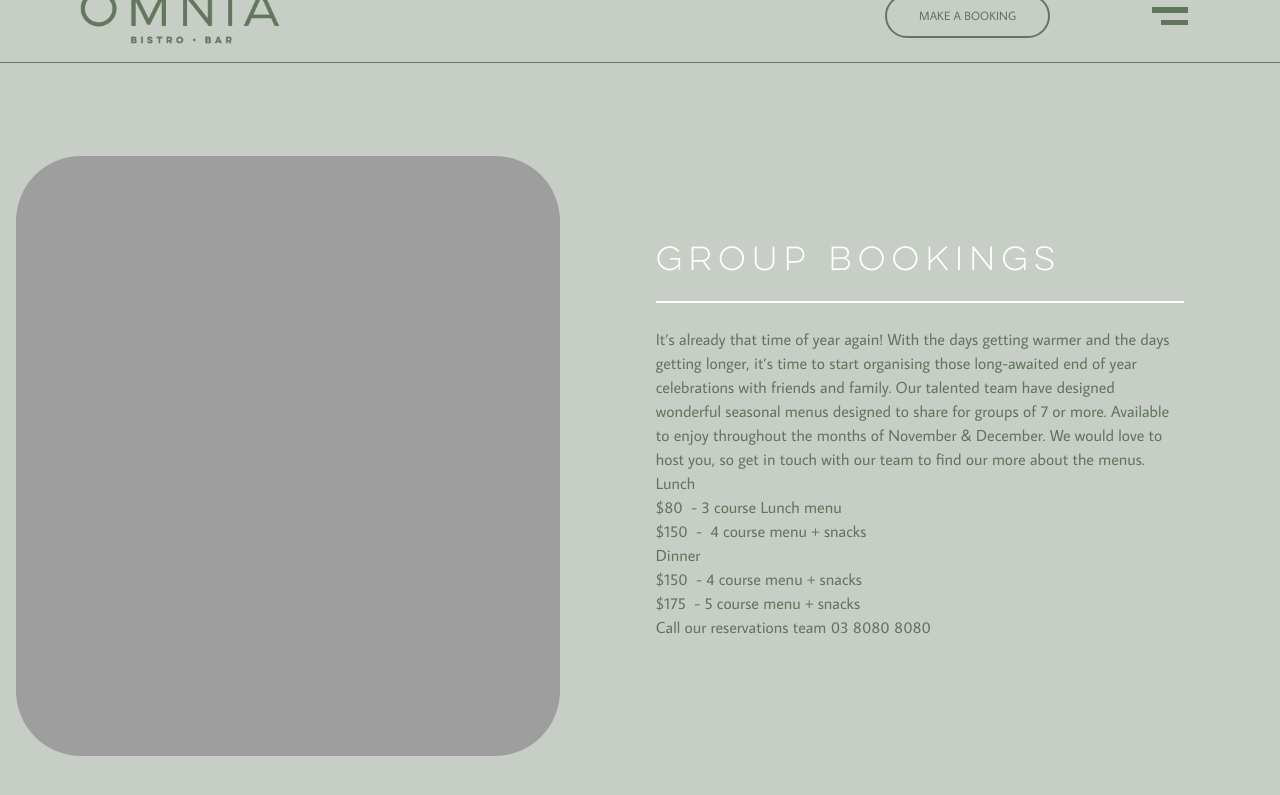
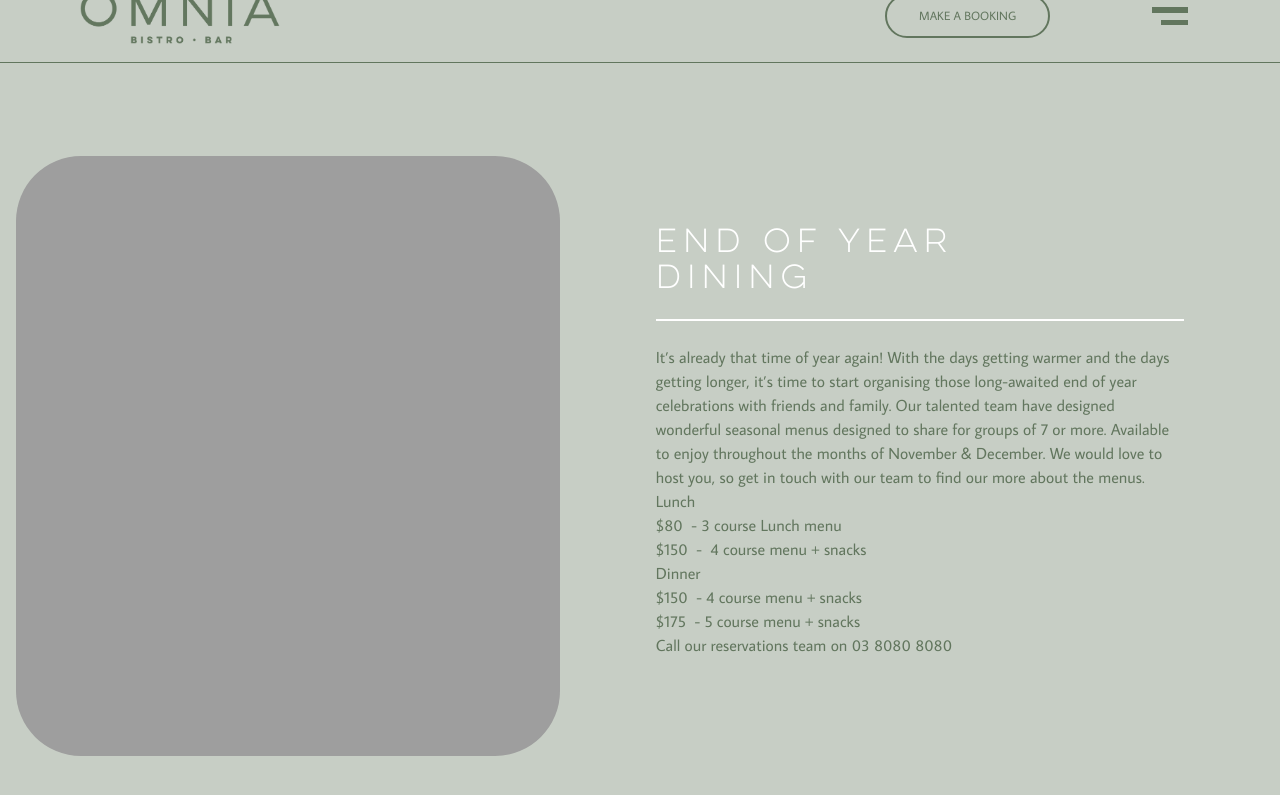
Before and after one commit to yugenomnia/omnia, a Jekyll site: the page built from _pages/What's on.md, in a window 1280 px wide and 900 px high, scrolled down 864 px, cut to the strip 40-888 px from the top of the window. Shown: the top 795 px of the strip. Built offline with Jekyll 4.4.1, drawn with Linux system fonts in a browser that asks for light colours.

Commit message:
TinaCMS content update by Yugen Omnia

```diff
--- a/_pages/What's on.md
+++ b/_pages/What's on.md
@@ -6,8 +6,8 @@ meta_description: >-
   with Bannockburn’s finest wines.
 events:
   - img: /assets/images/MA386 (1).jpg
-    title: Group Bookings
-    text: "It's already that time of year again! With the days getting warmer and the days getting longer, it's time to start organising those long-awaited end of year celebrations with friends and family. Our talented team have designed wonderful seasonal menus designed to share for groups of 7 or more. Available to enjoy throughout the months of November & December.\nWe would love to host you, so get in touch with our team to find our more about the menus.\_\_\n\nLunch\_\n\n$80 \_- 3 course Lunch menu \_\n\n$150 \_-\_ 4 course menu + snacks\_\n\nDinner\_\n\n$150 \_- 4 course menu + snacks\_\n\n$175 \_- 5 course menu + snacks\_\n\nCall our reservations team 03 8080 8080\n"
+    title: End of year dining
+    text: "It's already that time of year again! With the days getting warmer and the days getting longer, it's time to start organising those long-awaited end of year celebrations with friends and family. Our talented team have designed wonderful seasonal menus designed to share for groups of 7 or more. Available to enjoy throughout the months of November & December.\nWe would love to host you, so get in touch with our team to find our more about the menus.\_\_\n\n**Lunch**\n\n* $80 \_- 3 course Lunch menu \_\n* $150 \_-\_ 4 course menu + snacks\_\n\n**Dinner**\_\n\n* $150 \_- 4 course menu + snacks\_\n* $175 \_- 5 course menu + snacks\_\n\n**Call our reservations team on 03 8080 8080**\n"
     menu_btn_text: ''
     book_now_btn_text: ''
     book_now_url: ''
```
